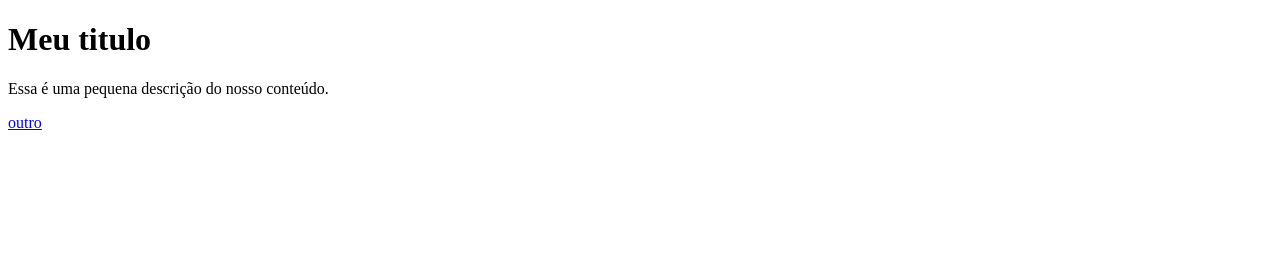
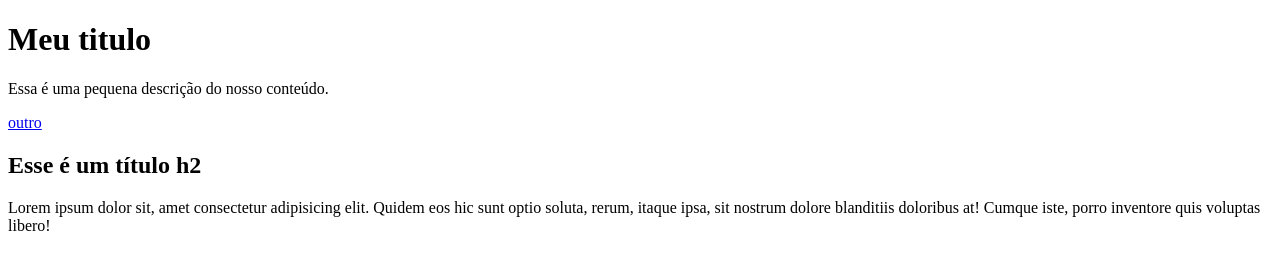
Before and after one commit to rick-Costa/treinando-git, a plain HTML site: page index.html in a window 1280 px wide. Drawn offline with Linux system fonts and the light colour scheme.

Commit message:
adicionando no index.html a section "principal"

```diff
--- a/index.html
+++ b/index.html
@@ -13,6 +13,11 @@
    <p>Essa é uma pequena descrição do nosso conteúdo.</p>
 
    <a href="outro.html">outro</a>
+
+   <section class="principal">
+      <h2>Esse é um título h2</h2>
+      <p>Lorem ipsum dolor sit, amet consectetur adipisicing elit. Quidem eos hic sunt optio soluta, rerum, itaque ipsa, sit nostrum dolore blanditiis doloribus at! Cumque iste, porro inventore quis voluptas libero!</p>
+   </section>
 </body>
 
 </html>
```
